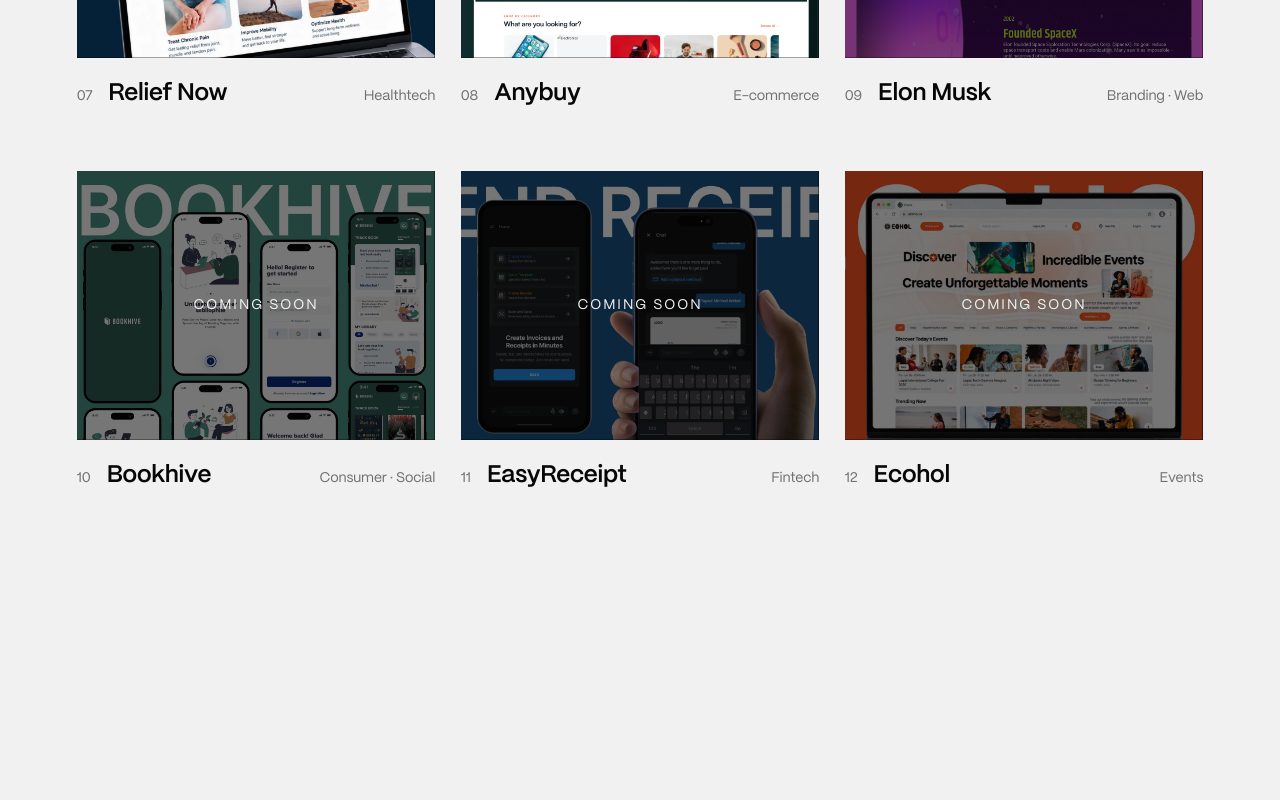
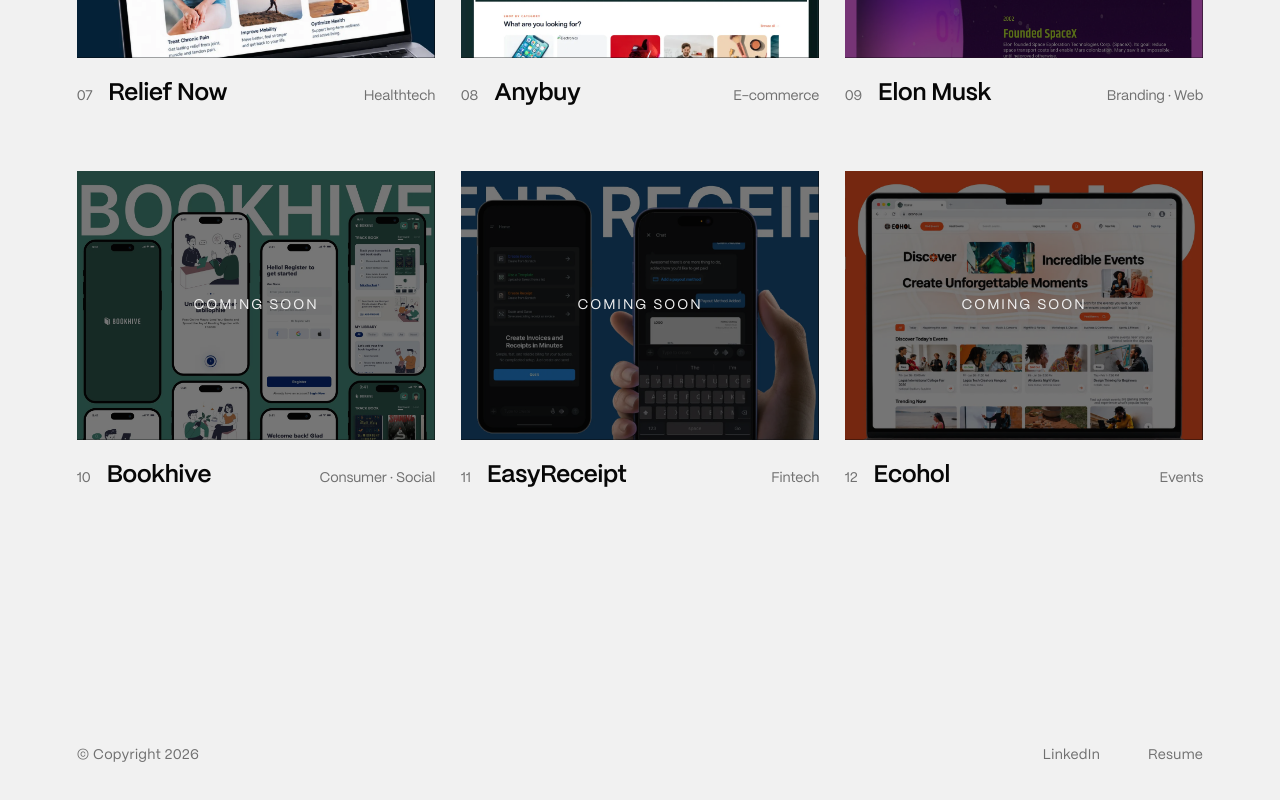
Before and after one commit to MrItrends/portfolio, a Next.js app: page / in a window 1280 px wide. Shown: the part 3267-4067 px from the top of the page. Before the commit the page ends 3948 px from the top, so only its background shows below. Built offline with nearby package versions, Linux system fonts and the light colour scheme.

Commit message:
Add footer with copyright and LinkedIn/Resume links
Co-Authored-By: Claude Opus 4.8 <noreply@anthropic.com>

```diff
--- a/src/app/page.tsx
+++ b/src/app/page.tsx
@@ -1,11 +1,13 @@
 import Hero from "@/components/Hero";
 import SelectedWork from "@/components/SelectedWork";
+import Footer from "@/components/Footer";
 
 export default function Home() {
   return (
     <>
       <Hero />
       <SelectedWork />
+      <Footer />
     </>
   );
 }
--- /dev/null
+++ b/src/components/Footer.module.css
@@ -0,0 +1,33 @@
+.footer {
+  display: flex;
+  justify-content: space-between;
+  align-items: baseline;
+  gap: var(--space-4);
+  padding: var(--space-6) var(--page-margin) var(--space-7);
+  font-size: var(--text-sm);
+  letter-spacing: 0.02em;
+}
+
+.copy {
+  opacity: 0.55;
+}
+
+.links {
+  display: flex;
+  gap: var(--space-5);
+}
+
+.link {
+  opacity: 0.55;
+  transition: opacity var(--duration-base) var(--ease);
+}
+
+.link:hover {
+  opacity: 1;
+}
+
+@media (max-width: 600px) {
+  .links {
+    gap: var(--space-4);
+  }
+}
--- /dev/null
+++ b/src/components/Footer.tsx
@@ -0,0 +1,30 @@
+import styles from "./Footer.module.css";
+
+/**
+ * Site footer — copyright on the left, external identity links on the right.
+ */
+export default function Footer() {
+  return (
+    <footer className={styles.footer}>
+      <span className={styles.copy}>© Copyright 2026</span>
+      <nav className={styles.links}>
+        <a
+          className={styles.link}
+          href="https://www.linkedin.com/in/joshuajumbo91/"
+          target="_blank"
+          rel="noopener noreferrer"
+        >
+          LinkedIn
+        </a>
+        <a
+          className={styles.link}
+          href="https://joshuajumbo.cv/"
+          target="_blank"
+          rel="noopener noreferrer"
+        >
+          Resume
+        </a>
+      </nav>
+    </footer>
+  );
+}
```
